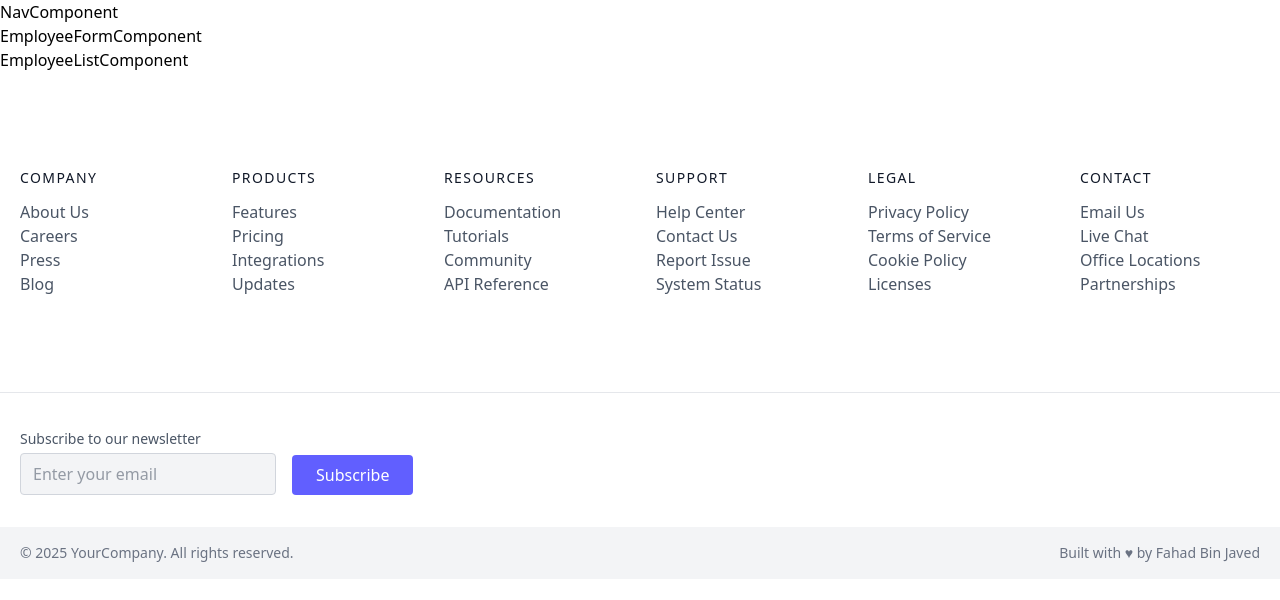
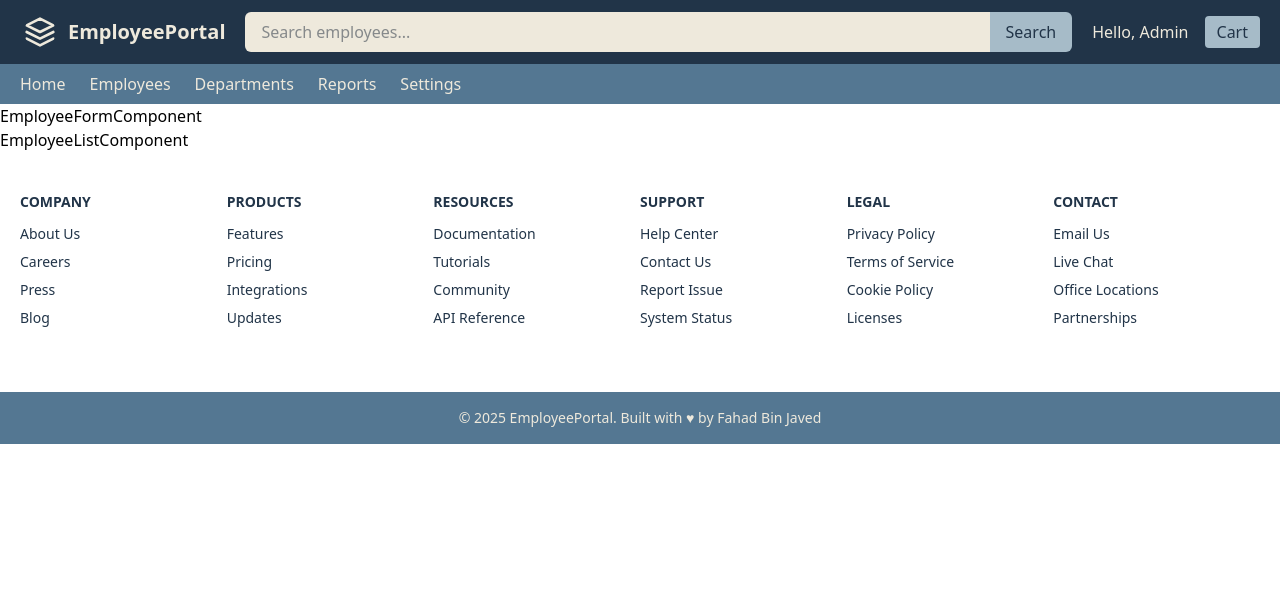
Before and after one commit to Fahad-Javed20/Full-Stack-Assignment-Pre-Mid, a React app in the folder frontend/: page / in a window 1280 px wide. Shown: the top 600 px of the page. Built offline with nearby package versions, Linux system fonts and the light colour scheme; the HTML template or start-up script is replaced by a standard one.

Commit message:
make chnages

```diff
--- a/frontend/src/components/FooterComponent.tsx
+++ b/frontend/src/components/FooterComponent.tsx
@@ -1,113 +1,67 @@
 const FooterComponent = () => {
   return (
-    <footer className="text-gray-600 body-font">
-      <div className="container px-5 py-24 mx-auto">
-        <div className="flex flex-wrap md:text-left text-center -mb-10 -mx-4">
-
-          <div className="lg:w-1/6 md:w-1/2 w-full px-4">
-            <h2 className="title-font font-medium text-gray-900 tracking-widest text-sm mb-3">
-              COMPANY
-            </h2>
-            <nav className="list-none mb-10">
-              <li><a href="/about" className="text-gray-600 hover:text-gray-800">About Us</a></li>
-              <li><a href="/careers" className="text-gray-600 hover:text-gray-800">Careers</a></li>
-              <li><a href="/press" className="text-gray-600 hover:text-gray-800">Press</a></li>
-              <li><a href="/blog" className="text-gray-600 hover:text-gray-800">Blog</a></li>
-            </nav>
+    <footer>
+      <div style={{  color: '#213448' }} className=" bg-whitecontainer mx-auto px-5 py-10">
+        <div className="flex flex-wrap justify-between text-sm">
+          <div className="w-full sm:w-1/2 md:w-1/6 mb-6">
+            <h2 className="font-bold mb-3">COMPANY</h2>
+            <ul className="space-y-2">
+              <li><a href="/about" className="hover:opacity-80">About Us</a></li>
+              <li><a href="/careers" className="hover:opacity-80">Careers</a></li>
+              <li><a href="/press" className="hover:opacity-80">Press</a></li>
+              <li><a href="/blog" className="hover:opacity-80">Blog</a></li>
+            </ul>
           </div>
-
-          <div className="lg:w-1/6 md:w-1/2 w-full px-4">
-            <h2 className="title-font font-medium text-gray-900 tracking-widest text-sm mb-3">
-              PRODUCTS
-            </h2>
-            <nav className="list-none mb-10">
-              <li><a href="/features" className="text-gray-600 hover:text-gray-800">Features</a></li>
-              <li><a href="/pricing" className="text-gray-600 hover:text-gray-800">Pricing</a></li>
-              <li><a href="/integrations" className="text-gray-600 hover:text-gray-800">Integrations</a></li>
-              <li><a href="/updates" className="text-gray-600 hover:text-gray-800">Updates</a></li>
-            </nav>
+          <div className="w-full sm:w-1/2 md:w-1/6 mb-6">
+            <h2 className="font-bold mb-3">PRODUCTS</h2>
+            <ul className="space-y-2">
+              <li><a href="/features" className="hover:opacity-80">Features</a></li>
+              <li><a href="/pricing" className="hover:opacity-80">Pricing</a></li>
+              <li><a href="/integrations" className="hover:opacity-80">Integrations</a></li>
+              <li><a href="/updates" className="hover:opacity-80">Updates</a></li>
+            </ul>
           </div>
-
-          <div className="lg:w-1/6 md:w-1/2 w-full px-4">
-            <h2 className="title-font font-medium text-gray-900 tracking-widest text-sm mb-3">
-              RESOURCES
-            </h2>
-            <nav className="list-none mb-10">
-              <li><a href="/docs" className="text-gray-600 hover:text-gray-800">Documentation</a></li>
-              <li><a href="/tutorials" className="text-gray-600 hover:text-gray-800">Tutorials</a></li>
-              <li><a href="/community" className="text-gray-600 hover:text-gray-800">Community</a></li>
-              <li><a href="/api" className="text-gray-600 hover:text-gray-800">API Reference</a></li>
-            </nav>
+          <div className="w-full sm:w-1/2 md:w-1/6 mb-6">
+            <h2 className="font-bold mb-3">RESOURCES</h2>
+            <ul className="space-y-2">
+              <li><a href="/docs" className="hover:opacity-80">Documentation</a></li>
+              <li><a href="/tutorials" className="hover:opacity-80">Tutorials</a></li>
+              <li><a href="/community" className="hover:opacity-80">Community</a></li>
+              <li><a href="/api" className="hover:opacity-80">API Reference</a></li>
+            </ul>
           </div>
-
-          <div className="lg:w-1/6 md:w-1/2 w-full px-4">
-            <h2 className="title-font font-medium text-gray-900 tracking-widest text-sm mb-3">
-              SUPPORT
-            </h2>
-            <nav className="list-none mb-10">
-              <li><a href="/help" className="text-gray-600 hover:text-gray-800">Help Center</a></li>
-              <li><a href="/contact" className="text-gray-600 hover:text-gray-800">Contact Us</a></li>
-              <li><a href="/report" className="text-gray-600 hover:text-gray-800">Report Issue</a></li>
-              <li><a href="/status" className="text-gray-600 hover:text-gray-800">System Status</a></li>
-            </nav>
+          <div className="w-full sm:w-1/2 md:w-1/6 mb-6">
+            <h2 className="font-bold mb-3">SUPPORT</h2>
+            <ul className="space-y-2">
+              <li><a href="/help" className="hover:opacity-80">Help Center</a></li>
+              <li><a href="/contact" className="hover:opacity-80">Contact Us</a></li>
+              <li><a href="/report" className="hover:opacity-80">Report Issue</a></li>
+              <li><a href="/status" className="hover:opacity-80">System Status</a></li>
+            </ul>
           </div>
-
-          <div className="lg:w-1/6 md:w-1/2 w-full px-4">
-            <h2 className="title-font font-medium text-gray-900 tracking-widest text-sm mb-3">
-              LEGAL
-            </h2>
-            <nav className="list-none mb-10">
-              <li><a href="/privacy" className="text-gray-600 hover:text-gray-800">Privacy Policy</a></li>
-              <li><a href="/terms" className="text-gray-600 hover:text-gray-800">Terms of Service</a></li>
-              <li><a href="/cookies" className="text-gray-600 hover:text-gray-800">Cookie Policy</a></li>
-              <li><a href="/licenses" className="text-gray-600 hover:text-gray-800">Licenses</a></li>
-            </nav>
+          <div className="w-full sm:w-1/2 md:w-1/6 mb-6">
+            <h2 className="font-bold mb-3">LEGAL</h2>
+            <ul className="space-y-2">
+              <li><a href="/privacy" className="hover:opacity-80">Privacy Policy</a></li>
+              <li><a href="/terms" className="hover:opacity-80">Terms of Service</a></li>
+              <li><a href="/cookies" className="hover:opacity-80">Cookie Policy</a></li>
+              <li><a href="/licenses" className="hover:opacity-80">Licenses</a></li>
+            </ul>
           </div>
-
-          <div className="lg:w-1/6 md:w-1/2 w-full px-4">
-            <h2 className="title-font font-medium text-gray-900 tracking-widest text-sm mb-3">
-              CONTACT
-            </h2>
-            <nav className="list-none mb-10">
-              <li><a href="mailto:support@yourcompany.com" className="text-gray-600 hover:text-gray-800">Email Us</a></li>
-              <li><a href="/chat" className="text-gray-600 hover:text-gray-800">Live Chat</a></li>
-              <li><a href="/locations" className="text-gray-600 hover:text-gray-800">Office Locations</a></li>
-              <li><a href="/partners" className="text-gray-600 hover:text-gray-800">Partnerships</a></li>
-            </nav>
-          </div>
-
-        </div>
-      </div>
-
-      <div className="border-t border-gray-200">
-        <div className="container px-5 py-8 flex flex-wrap mx-auto items-center">
-          <div className="flex md:flex-nowrap flex-wrap justify-center items-end md:justify-start">
-            <div className="relative sm:w-64 w-40 sm:mr-4 mr-2">
-              <label className="leading-7 text-sm text-gray-600">
-                Subscribe to our newsletter
-              </label>
-              <input
-                type="email"
-                placeholder="Enter your email"
-                className="w-full bg-gray-100 bg-opacity-50 rounded border border-gray-300 focus:ring-2 focus:ring-indigo-200 focus:border-indigo-500 text-base outline-none text-gray-700 py-1 px-3 leading-8"
-              />
-            </div>
-            <button className="inline-flex text-white bg-indigo-500 border-0 py-2 px-6 hover:bg-indigo-600 rounded">
-              Subscribe
-            </button>
+          <div className="w-full sm:w-1/2 md:w-1/6 mb-6">
+            <h2 className="font-bold mb-3">CONTACT</h2>
+            <ul className="space-y-2">
+              <li><a href="mailto:support@yourcompany.com" className="hover:opacity-80">Email Us</a></li>
+              <li><a href="/chat" className="hover:opacity-80">Live Chat</a></li>
+              <li><a href="/locations" className="hover:opacity-80">Office Locations</a></li>
+              <li><a href="/partners" className="hover:opacity-80">Partnerships</a></li>
+            </ul>
           </div>
         </div>
       </div>
 
-      <div className="bg-gray-100">
-        <div className="container mx-auto py-4 px-5 flex flex-wrap flex-col sm:flex-row">
-          <p className="text-gray-500 text-sm text-center sm:text-left">
-            © 2025 YourCompany. All rights reserved.
-          </p>
-          <span className="sm:ml-auto sm:mt-0 mt-2 text-gray-500 text-sm">
-            Built with ♥ by Fahad Bin Javed
-          </span>
-        </div>
+      <div style={{ backgroundColor: '#547792', color: '#EEE9DC' }} className="py-4 text-sm text-center">
+        © 2025 EmployeePortal. Built with ♥ by Fahad Bin Javed
       </div>
     </footer>
   );
--- a/frontend/src/components/HeaderComponent.tsx
+++ b/frontend/src/components/HeaderComponent.tsx
@@ -1,9 +1,47 @@
 const HeaderComponent = () => {
   return (
-  <div>
+    <header className="sticky top-0 z-50" style={{ backgroundColor: '#213448', color: '#EEE9DC' }}>
+      <div className="container mx-auto flex items-center justify-between py-3 px-5">
+        <a href="#" className="flex items-center font-bold text-xl hover:text-gray-300 transition-colors">
+          <svg
+            xmlns="http://www.w3.org/2000/svg"
+            fill="none"
+            stroke="currentColor"
+            strokeLinecap="round"
+            strokeLinejoin="round"
+            strokeWidth="2"
+            className="w-10 h-10 text-#EEE9DC p-1 bg-#5B7C96 rounded-full"
+            viewBox="0 0 24 24"
+          >
+            <path d="M12 2L2 7l10 5 10-5-10-5zM2 17l10 5 10-5M2 12l10 5 10-5"></path>
+          </svg>
+          <span className="ml-2">EmployeePortal</span>
+        </a>
 
-  </div>
-);
+        <div className="flex flex-1 mx-5">
+          <input
+            type="text"
+            placeholder="Search employees..."
+            className="w-full px-4 py-2 rounded-l-md text-gray-800 focus:outline-none"
+            style={{ backgroundColor: '#EEE9DC' }}
+          />
+          <button
+            className="px-4 py-2 rounded-r-md font-medium hover:opacity-90 transition-opacity"
+            style={{ backgroundColor: '#A6BBC8', color: '#213448' }}
+          >
+            Search
+          </button>
+        </div>
+
+        <div className="flex items-center space-x-4">
+          <div className="hover:opacity-90 cursor-pointer">Hello, Admin</div>
+          <div className="px-3 py-1 rounded cursor-pointer" style={{ backgroundColor: '#A6BBC8', color: '#213448' }}>
+            Cart
+          </div>
+        </div>
+      </div>
+    </header>
+  );
 };
 
 export default HeaderComponent;
--- a/frontend/src/components/NavComponent.tsx
+++ b/frontend/src/components/NavComponent.tsx
@@ -1,5 +1,15 @@
-const NavComponent = () => {
-  return <div>NavComponent</div>;
+const NavbarComponent = () => {
+  return (
+    <nav  style={{ backgroundColor: '#547792', color: '#EEE9DC' }}>
+      <div className="container mx-auto flex space-x-6 px-5 py-2">
+        <a href="#" className="hover:opacity-90 transition-opacity">Home</a>
+        <a href="#" className="hover:opacity-90 transition-opacity">Employees</a>
+        <a href="#" className="hover:opacity-90 transition-opacity">Departments</a>
+        <a href="#" className="hover:opacity-90 transition-opacity">Reports</a>
+        <a href="#" className="hover:opacity-90 transition-opacity">Settings</a>
+      </div>
+    </nav>
+  );
 };
 
-export default NavComponent;
+export default NavbarComponent;
```
